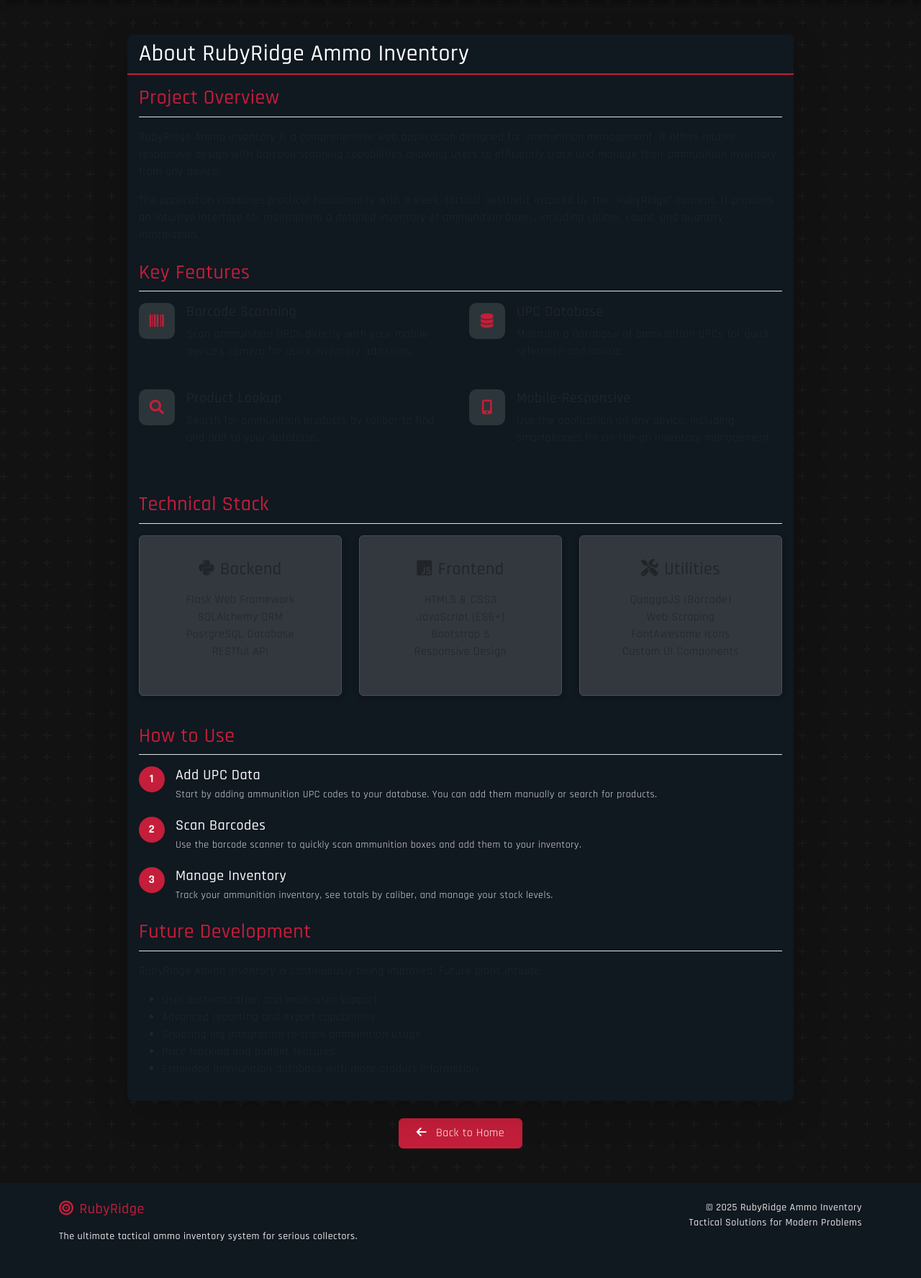
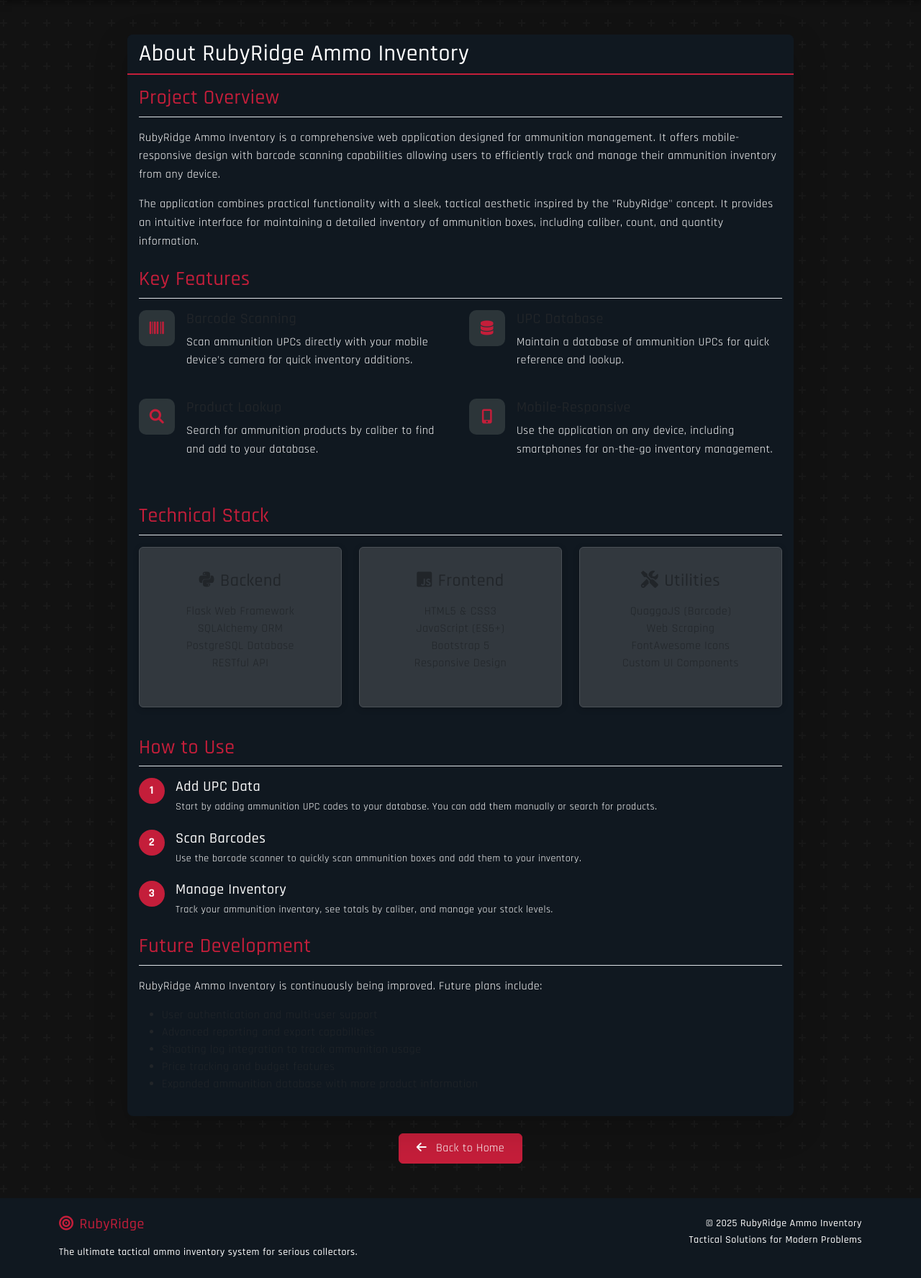
Before and after one commit to lance0/RubyRidge, a Flask app: page /about in a window 1280 px wide. Shown: the part 63-1839 px from the top of the page at 72% size. Before the commit the page ends 1788 px from the top, so only its background shows below. Run offline with Flask 3, Linux system fonts and the light colour scheme; some libraries are stand-ins or nearby versions.

Commit message:
Improve the look and readability of text and search boxes across site
Enhance text and placeholder visibility by adjusting CSS styles and applying specific classes to the search box in upcs.html.

Replit-Commit-Author: Agent
Replit-Commit-Session-Id: 0245f8f5-20b6-4e09-9fb9-fbfc99ad2e52
Replit-Commit-Screenshot-Url: https://storage.googleapis.com/screenshot-production-us-central1/a2ee166e-6f82-4439-b880-c47b0f22c33c/d50b369d-91ad-467e-8f47-f36cc315cded.jpg

```diff
--- a/static/css/style.css
+++ b/static/css/style.css
@@ -368,6 +368,12 @@ body {
     background-color: #2c3539 !important;
 }
 
+/* Better placeholder visibility */
+.form-control::placeholder {
+    color: #ffffff !important;
+    opacity: 0.8;
+}
+
 .form-control:focus, .form-select:focus {
     border-color: var(--ruby-red);
     box-shadow: 0 0 0 0.25rem rgba(196, 30, 58, 0.25);
@@ -398,7 +404,24 @@ body {
 .form-text,
 .small,
 small {
-    color: #e6e6e6 !important;
+    color: #ffffff !important;
+    font-weight: 500 !important;
+}
+
+/* Make all paragraphs more readable */
+p {
+    color: #ffffff !important;
+    font-weight: 400;
+    line-height: 1.6;
+}
+
+/* Improve placeholder visibility */
+.placeholder,
+::placeholder,
+input::placeholder,
+textarea::placeholder {
+    color: #ffffff !important;
+    opacity: 0.8;
     font-weight: 500 !important;
 }
 
@@ -411,6 +434,12 @@ small {
 .product-details .text-muted {
     color: #ffffff !important;
     font-weight: 600;
+}
+
+/* Specific improvements for search inputs */
+.ammo-search::placeholder {
+    color: #ffffff !important;
+    opacity: 1 !important;
 }
 
 .card-body .row {
--- a/templates/upcs.html
+++ b/templates/upcs.html
@@ -224,7 +224,7 @@
                             <div class="input-group-text bg-secondary text-white">
                                 <i class="fas fa-search"></i>
                             </div>
-                            <input type="text" class="form-control bg-secondary text-white"
+                            <input type="text" class="form-control bg-secondary text-white ammo-search"
                                    id="scrapeQuery" placeholder="Enter a caliber (e.g., 9mm, 5.56, .223)"
                                    aria-label="Search ammunition">
                             <button class="btn btn-danger" type="button" id="scrapeSearchBtn">
```
